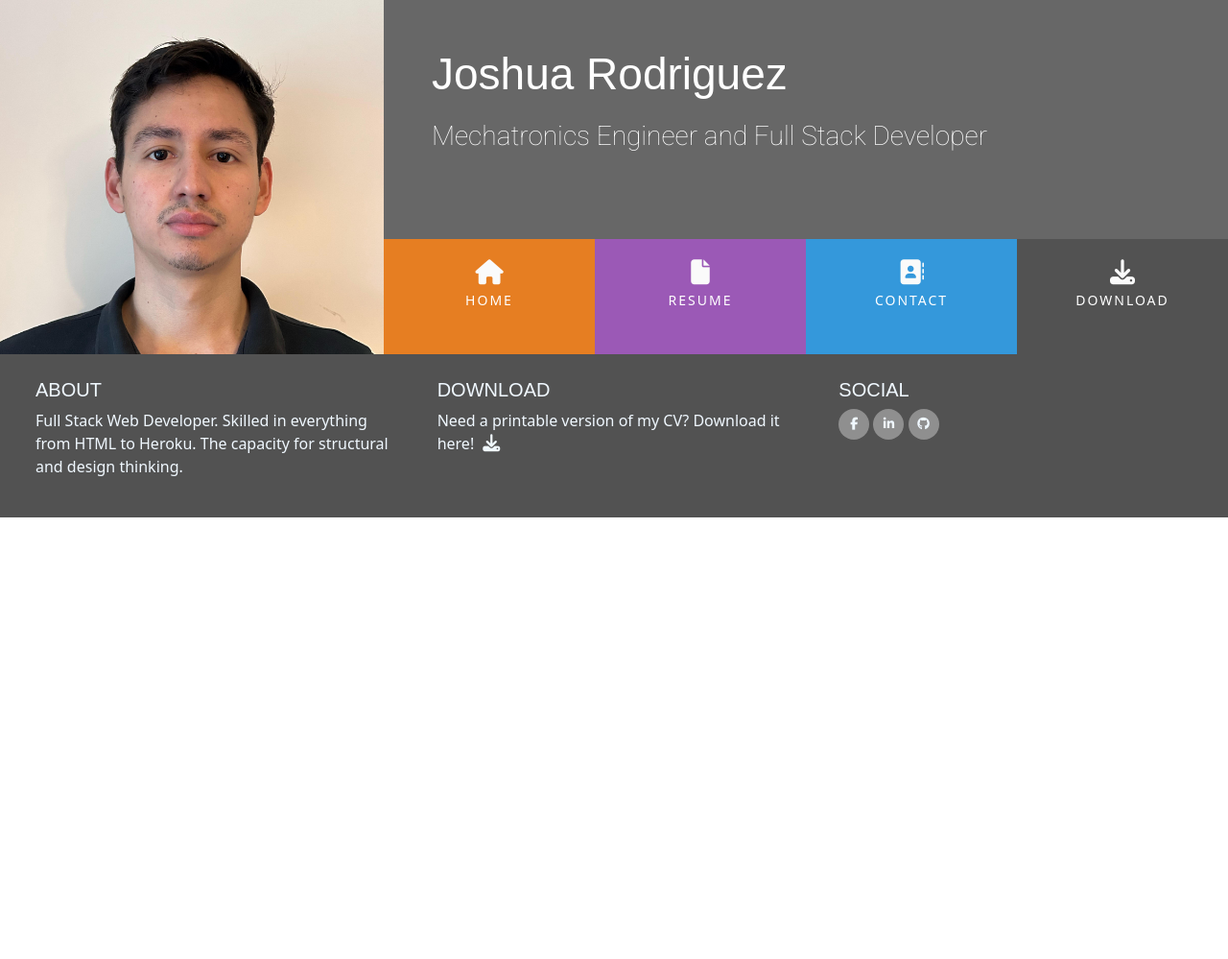
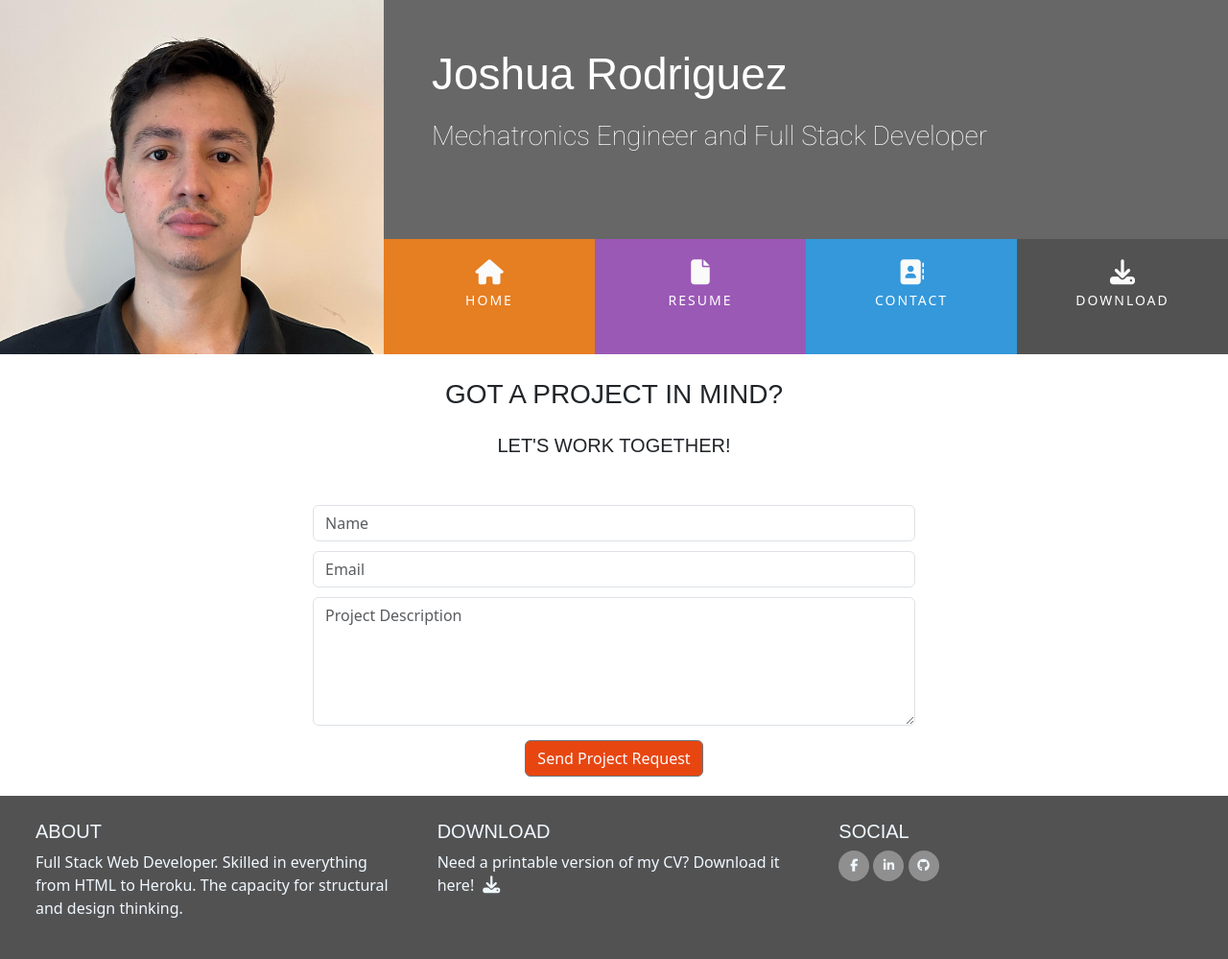
Before and after one commit to Joshuadrp/BootstrapResume, a plain HTML site: page contact.html in a window 1280 px wide. Shown: the whole page at 96% size. Before the commit the page ends 800 px from the top, so only its background shows below. Drawn offline with nearby package versions, Linux system fonts and the light colour scheme.

Commit message:
add contact form and style  to contact.html file

```diff
--- a/assets/css/style.css
+++ b/assets/css/style.css
@@ -15,6 +15,9 @@
 }
 .bg-color-work-history{
     background-color:#9b59b6 ;
+}
+.bg-color-contact{
+    background-color: #fff;
 }
 .ui-menu-color-home{
     background-color:#e67e22 ;
@@ -313,3 +316,37 @@ footer{
 .history-items{
     margin-top: -30px;
 }
+
+/* ------------------------------------------------------------------------Contact Form */
+.contact-heading{
+    font-family: "Exo", sans-serif;
+    font-weight: 300;
+    margin-top: 25px;
+    margin-bottom: 20px;
+}
+.center-form{
+    padding-top: 10px;
+    margin: 0 auto;
+    max-width: 70%;
+}
+
+button[type="submit"]{
+    margin-top: 15px;
+    margin-bottom: 20px;
+    color: #fafafa;
+    background-color:#e84610;
+}
+input{
+    margin-bottom: 10px;
+}
+
+/* ------------------------------------------------------------------------Media Queries */
+
+@media(min-width: 992px){
+    .center-form{
+        padding-top: 30px;
+        min-height: 240px;
+        margin: 0 auto;
+        max-width: 50% ;
+    }
+}
--- a/contact.html
+++ b/contact.html
@@ -19,7 +19,7 @@
   <body>
     <header>
       <div class="row">
-        <a href="index.html" class="col logo"></a>
+        <a href="index.html" class="col-12 logo"></a>
         <div class="col">
           <div class="row bg-color-name-title">
             <div class="col heading">
@@ -35,14 +35,14 @@
                 <li
                   class="col-6 col-sm-3 ui-menu-color-home list-inline-item menuitem"
                 >
-                  <a href="" class="hvr-sweep-to-bottom"
+                  <a href="index.html" class="hvr-sweep-to-bottom"
                     ><i class="fa-solid fa-house"></i><span>Home</span></a
                   >
                 </li>
                 <li
                   class="col-6 col-sm-3 ui-menu-color-resume list-inline-item menuitem"
                 >
-                  <a href="" class="hvr-sweep-to-bottom"
+                  <a href="resume.html" class="hvr-sweep-to-bottom"
                     ><i class="fa-solid fa-file"></i><span>Resume</span></a
                   >
                 </li>
@@ -57,7 +57,10 @@
                 <li
                   class="col-6 col-sm-3 ui-menu-color-download list-inline-item menuitem"
                 >
-                  <a href="" class="hvr-sweep-to-bottom"
+                  <a
+                    href="assets/cv/JoshCV.pdf"
+                    target="_blank"
+                    class="hvr-sweep-to-bottom"
                     ><i class="fa-solid fa-download"></i
                     ><span>Download</span></a
                   >
@@ -68,7 +71,53 @@
         </div>
       </div>
     </header>
-    <section></section>
+    <section class="container-fluid">
+      <div class="row bg-color-contact">
+        <div class="col">
+          <h3 class="contact-heading uppercase text-center">
+            Got a project in mind?
+          </h3>
+          <h5 class="contact-heading uppercase text-center">
+            Let's work together!
+          </h5>
+          <div class="center-form">
+            <form action="">
+              <input
+                type="text"
+                name="name"
+                id="fullname"
+                class="form-control"
+                placeholder="Name"
+                required
+              />
+              <input
+                type="email"
+                name="email"
+                id="emailaddress"
+                class="form-control"
+                placeholder="Email"
+                required
+              />
+              <textarea
+                rows="5"
+                name="project-summary"
+                id="projectsummary"
+                class="form-control"
+                placeholder="Project Description"
+                required
+              ></textarea>
+              <div class="form-row text-center">
+                <div class="col">
+                  <button type="submit" class="btn btn-secondary">
+                    Send Project Request
+                  </button>
+                </div>
+              </div>
+            </form>
+          </div>
+        </div>
+      </div>
+    </section>
     <footer class="container-fluid">
       <div class="row">
         <div class="col-sm-4 space">
@@ -82,7 +131,7 @@
           <h5 class="uppercase general-sub">Download</h5>
           <p class="inline-block">
             Need a printable version of my CV? Download it here!
-            <a href="" target="_blank" class="cv-pdf">
+            <a href="assets/cv/JoshCV.pdf" target="_blank" class="cv-pdf">
               <i class="fa fa-download" aria-hidden="true"></i>
               <span class="sr-only">
                 Download <link rel="stylesheet" href="" class=""
@@ -94,19 +143,19 @@
           <h5 class="uppercase general-sub">Social</h5>
           <ul class="list-inline social-links">
             <li class="list-inline-item">
-              <a target="_blank" href="">
+              <a target="_blank" href="https://www.facebook.com/">
                 <i class="fa fa-facebook" aria-hidden="true"></i>
                 <span class="sr-only">Facebook</span>
               </a>
             </li>
             <li class="list-inline-item">
-              <a target="_blank" href="">
+              <a target="_blank" href="https://ie.linkedin.com/">
                 <i class="fa fa-linkedin" aria-hidden="true"></i>
                 <span class="sr-only">Linkedin</span>
               </a>
             </li>
             <li class="list-inline-item">
-              <a target="_blank" href="">
+              <a target="_blank" href="https://github.com/">
                 <i class="fa fa-github" aria-hidden="true"></i>
                 <span class="sr-only">Github</span>
               </a>
```
Also changed, not shown: index.html (+17 -31 lines), resume.html (+10 -7 lines), 1 other file.
